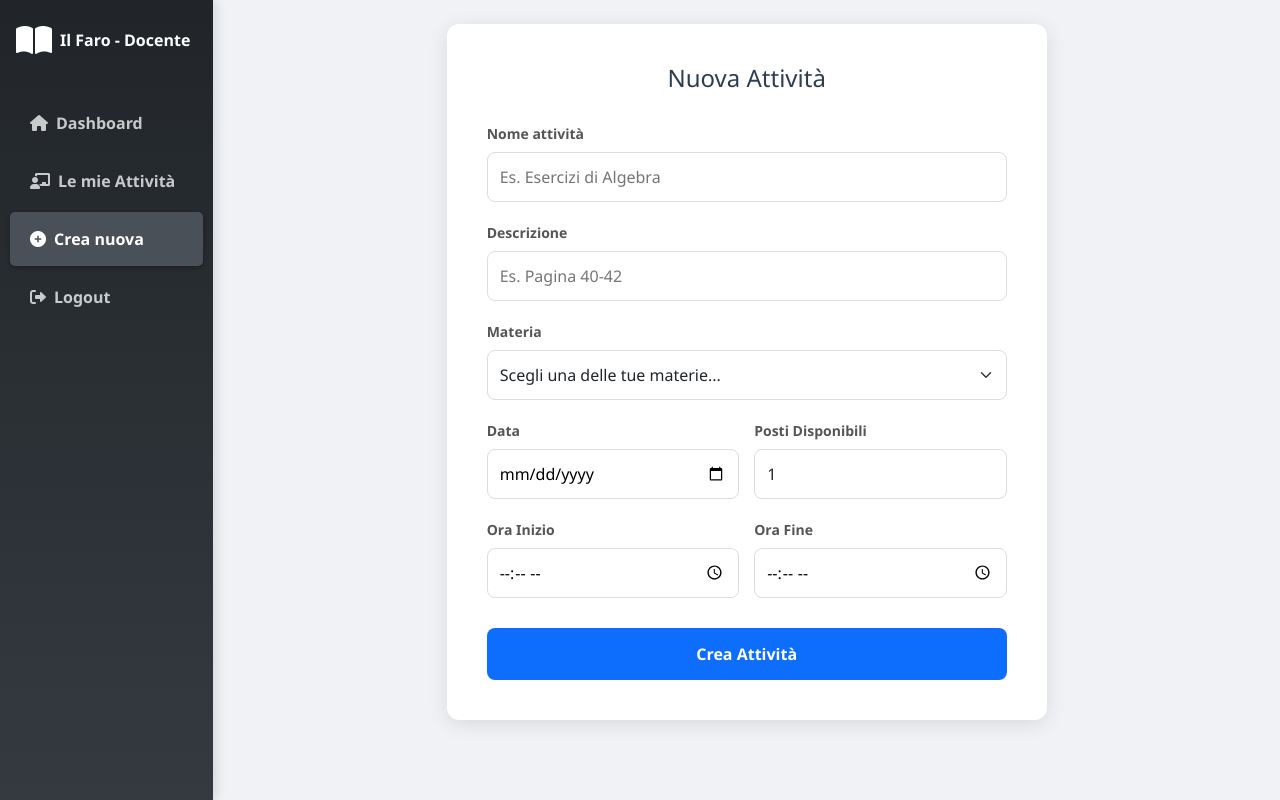
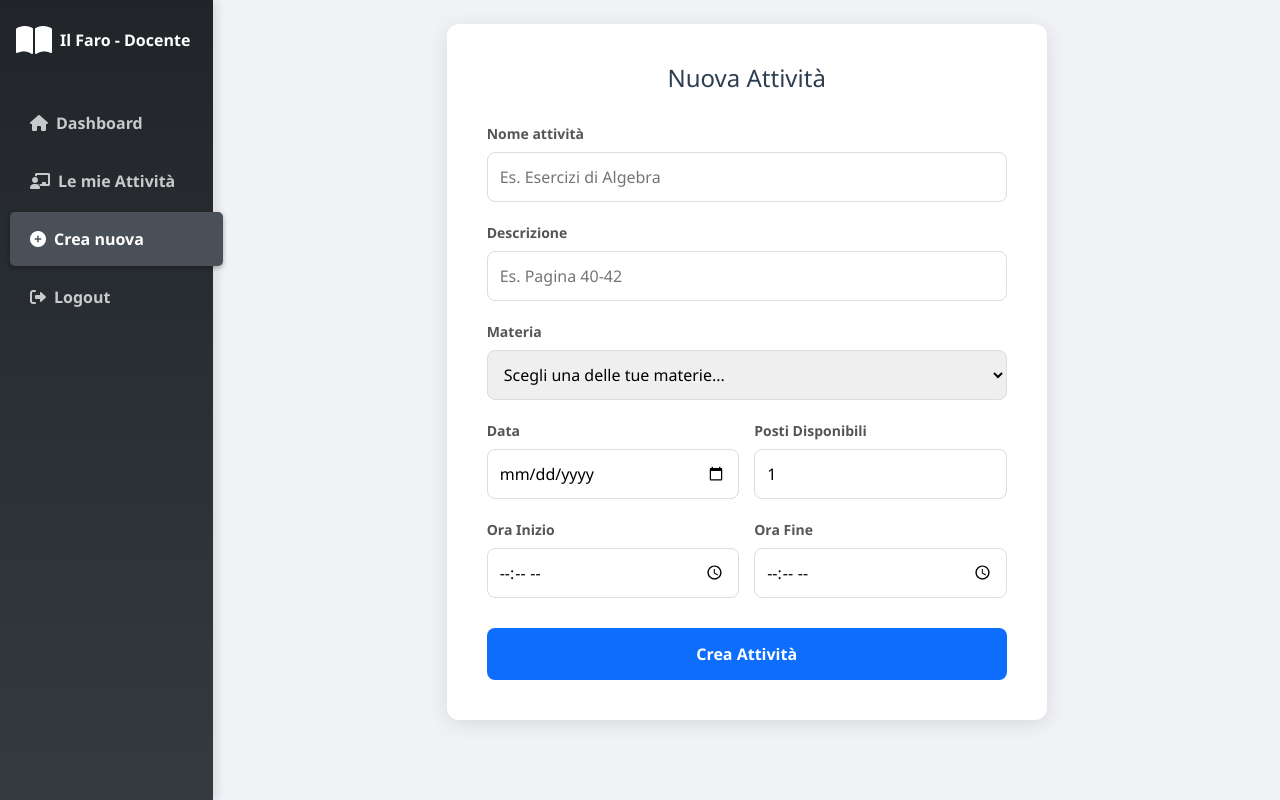
Before and after one commit to salamoroso7/il-faro-dello-studio, a Spring Boot app: page /docente/crea-attivita in a window 1280 px wide. Run offline with Spring Boot 4, Linux system fonts and the light colour scheme; the visitor is signed in with stand-in values (Sample User, id 1); tables that the repository leaves empty hold one stand-in row (values such as "Sample post"); some of the project's set-up classes (security, data sources, template engines, error pages and the like) are left out, and stand-ins take their place.

Commit message:
fix: apply review feedback for styling and navigation consistency
Co-authored-by: CriDM <75754656+CriDM@users.noreply.github.com>

```diff
--- a/src/main/resources/templates/docente/crea-attivita.html
+++ b/src/main/resources/templates/docente/crea-attivita.html
@@ -50,10 +50,12 @@
             font-size: 14px;
         }
 
-        /* Stile dei campi di testo, data e ora */
+        /* Stile dei campi di testo, data, ora e numero */
         input[type="text"],
         input[type="date"],
-        input[type="time"] {
+        input[type="time"],
+        input[type="number"],
+        select {
             width: 100%;
             padding: 12px;
             border: 1px solid #ddd;
@@ -61,6 +63,10 @@
             font-size: 16px;
             box-sizing: border-box;
             transition: border-color 0.3s;
+        }
+
+        select {
+            height: 50px;
         }
 
         input:focus {
@@ -140,8 +146,7 @@
 
                         <div class="form-group">
                             <label for="materia">Materia</label>
-                            <select id="materia" name="materiaNome" class="form-select" required
-                                style="width: 100%; padding: 12px; border-radius: 8px; border: 1px solid #ddd; height: 50px;">
+                            <select id="materia" name="materiaNome" required>
                                 <option value="" disabled selected>Scegli una delle tue materie...</option>
                                 <option th:each="m : ${materieDocente}" th:value="${m.nome}" th:text="${m.nome}">
                                     Matematica</option>
@@ -155,9 +160,7 @@
                             </div>
                             <div class="input-col form-group">
                                 <label for="posti">Posti Disponibili</label>
-                                <input type="number" id="posti" name="posti" min="1" max="25" value="1" required
-                                    class="form-control"
-                                    style="width: 100%; padding: 12px; border-radius: 8px; border: 1px solid #ddd; height: 50px;">
+                                <input type="number" id="posti" name="posti" min="1" max="25" value="1" required>
                             </div>
                         </div>
 
--- a/src/main/resources/templates/famiglia/registrazione-studente.html
+++ b/src/main/resources/templates/famiglia/registrazione-studente.html
@@ -67,8 +67,7 @@
 									</div>
 
 									<div class="col-12">
-										<label class="form-label text-secondary small fw-bold">EMAIL / CODICE
-											FISCALE</label>
+										<label class="form-label text-secondary small fw-bold">EMAIL</label>
 										<input name="codice-fiscale" th:value="${codiceFiscale}"
 											class="form-control form-control-lg bg-light border-0" required type="email"
 											placeholder="email@esempio.com">
--- a/src/main/resources/templates/fragments/sidebar-styles.html
+++ b/src/main/resources/templates/fragments/sidebar-styles.html
@@ -25,7 +25,7 @@
         .sidebar .nav-link-btn {
             background: none;
             border: none;
-            width: calc(100% - 20px);
+            width: 100%;
             text-align: left;
             cursor: pointer;
             display: flex;
```
Also changed, not shown: src/main/resources/templates/fragments/admin-sidebar.html (+6 -4 lines).
